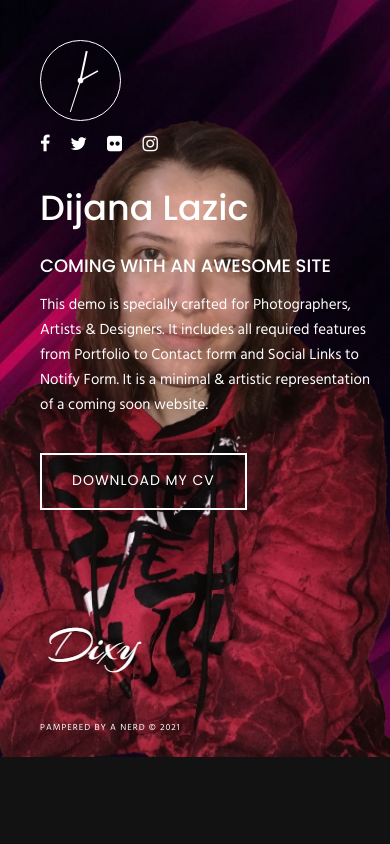
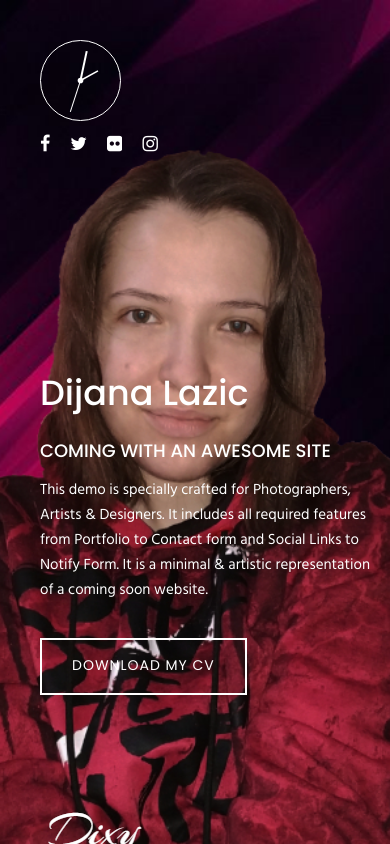
Before and after one commit to dixy991/dijana, an Angular app: page / in a window 390 px wide. Shown: the top 844 px of the page. Built offline with nearby package versions, Linux system fonts and the light colour scheme.

Commit message:
responsive

```diff
--- a/src/app/app.component.css
+++ b/src/app/app.component.css
@@ -613,6 +613,9 @@ textarea {
   footer p {
     color: #fff;
   }
+  .intro-text{
+    margin-top: 200px;
+  }
   .intro-text h1 {
     font-size: 2.5em;
   }
```
